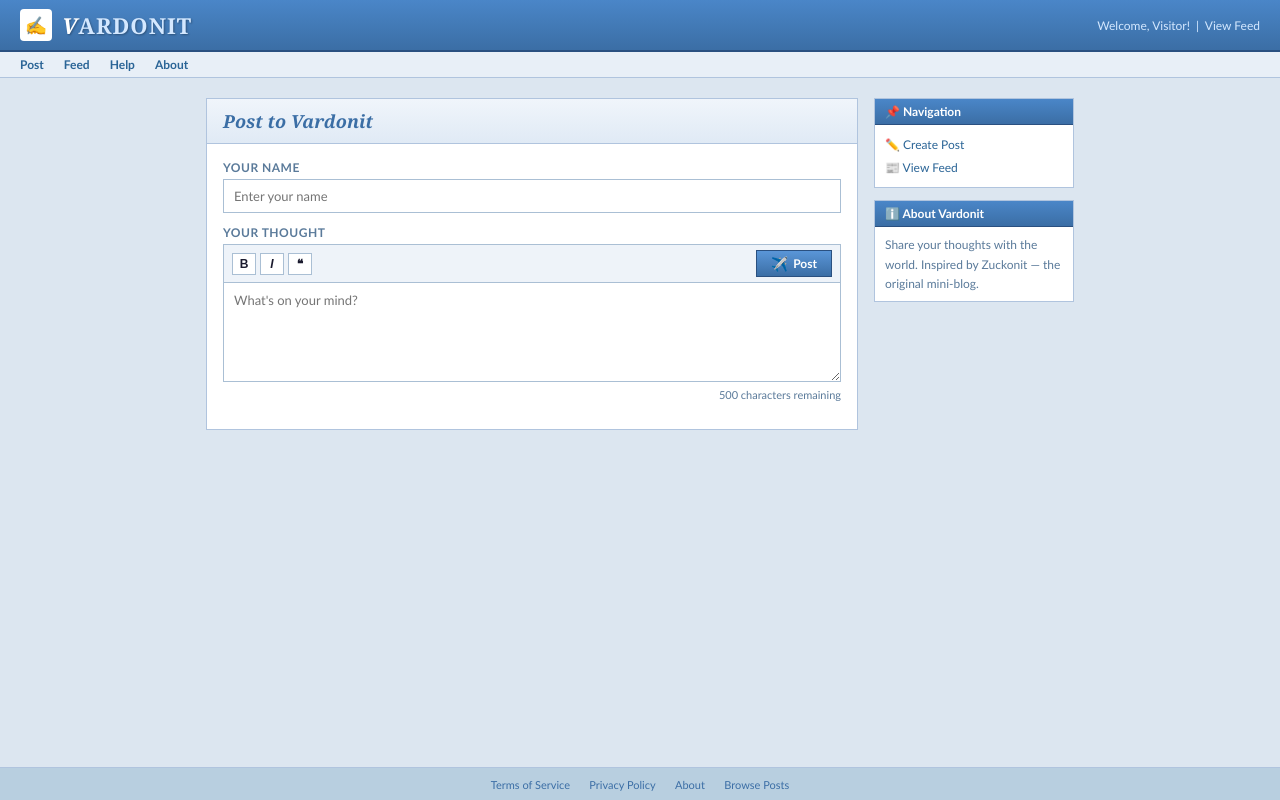
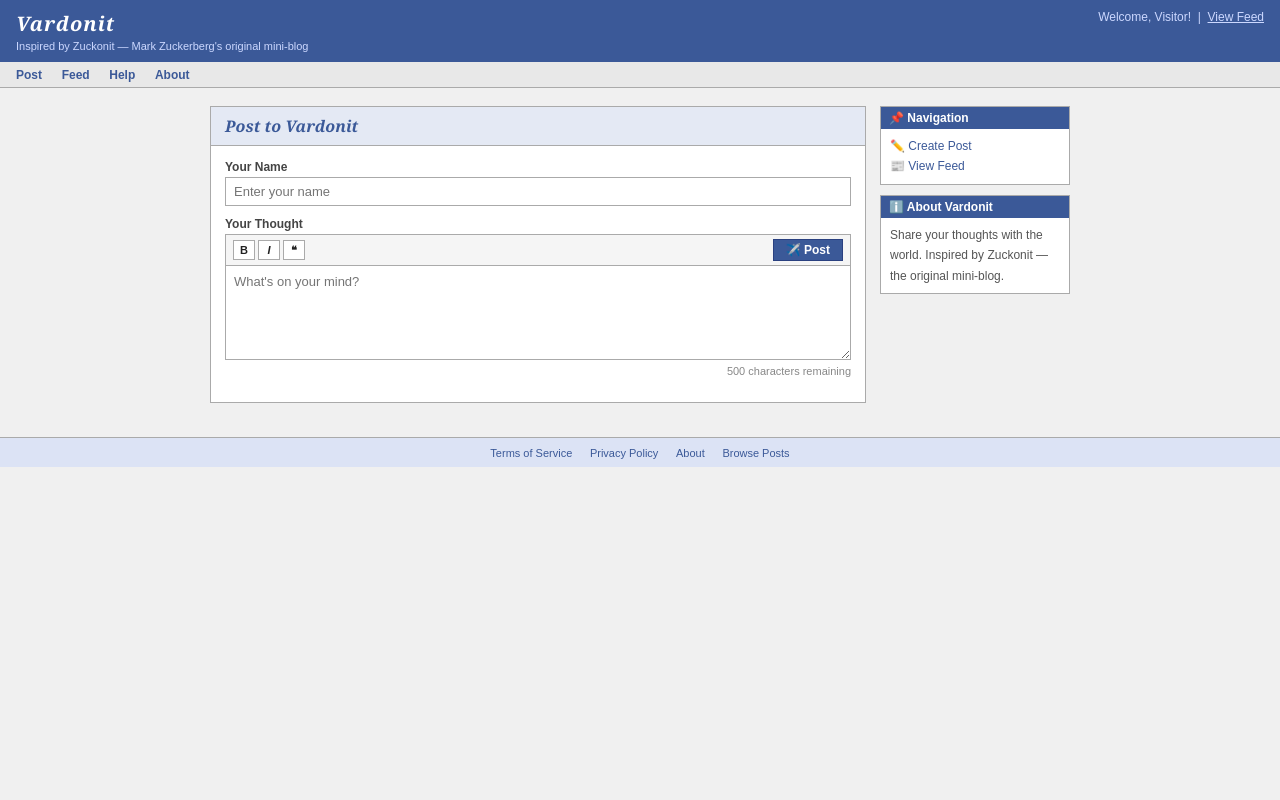
Before and after one commit to vardhanshimpi1-glitch/vardonit, a website: page public/index.html in a window 1280 px wide. Drawn offline with Linux system fonts and the light colour scheme; a web font is replaced by a local one.

Commit message:
simpler design update

```diff
--- a/public/index.html
+++ b/public/index.html
@@ -10,15 +10,16 @@
 
   <!-- TOPBAR -->
   <div class="topbar">
-    <div class="topbar-logo">
-      <div class="logo-icon">✍️</div>
-      <h1>V<span>ARDONIT</span></h1>
+    <div>
+      <h1>Vardonit</h1>
+      <div class="topbar-sub">Inspired by Zuckonit — Mark Zuckerberg's original mini-blog</div>
     </div>
     <div class="topbar-right">
       Welcome, Visitor! &nbsp;|&nbsp; <a href="post.html">View Feed</a>
     </div>
   </div>
 
+  <!-- NAVBAR -->
   <div class="navbar">
     <a href="index.html">Post</a>
     <a href="post.html">Feed</a>
@@ -26,6 +27,7 @@
     <a href="about.html">About</a>
   </div>
 
+  <!-- MAIN -->
   <div class="main-wrapper">
 
     <!-- LEFT: POST FORM -->
--- a/public/style.css
+++ b/public/style.css
@@ -1,374 +1,280 @@
-@import url('https://fonts.googleapis.com/css2?family=Georgia&family=Trebuchet+MS&display=swap');
-
-:root {
-  --bg: #dce6f0;
-  --topbar-bg: #3b6ea5;
-  --topbar-border: #2a5080;
-  --nav-bg: #e8eff7;
-  --nav-border: #b0c4de;
-  --container-bg: #ffffff;
-  --container-border: #b0c4de;
-  --accent: #3b6ea5;
-  --accent-hover: #2a5080;
-  --text: #1a1a2e;
-  --text-muted: #5a7a9a;
-  --link: #2a6496;
-  --link-hover: #1a4070;
-  --post-border: #cdd9e8;
-  --post-hover: #f0f5fb;
-  --btn-bg: #4a86c8;
-  --btn-hover: #2a5080;
-  --btn-text: white;
-  --like-color: #cc3333;
-  --delete-color: #888;
-  --delete-hover: #cc3333;
-  --footer-bg: #b8cfe0;
-  --footer-text: #3b6ea5;
-  --input-border: #aabfd4;
-  --input-focus: #3b6ea5;
-  --success-icon: #4a9e6a;
-}
-
-* {
-  box-sizing: border-box;
+body {
+  background: #f0f0f0;
+  font-family: Arial, sans-serif;
+  font-size: 13px;
+  color: #222;
   margin: 0;
   padding: 0;
 }
 
-body {
-  background-color: var(--bg);
-  font-family: 'Trebuchet MS', Verdana, Arial, sans-serif;
-  font-size: 13px;
-  color: var(--text);
-  min-height: 100vh;
+/* TOPBAR */
+.topbar {
+  background: #3b5998;
+  padding: 10px 16px;
+  color: white;
   display: flex;
-  flex-direction: column;
+  justify-content: space-between;
+  align-items: flex-start;
 }
 
-/* ===== TOPBAR ===== */
-.topbar {
-  background: linear-gradient(180deg, #4a86c8 0%, #3b6ea5 100%);
-  border-bottom: 2px solid var(--topbar-border);
-  padding: 0 20px;
-  display: flex;
-  align-items: center;
-  justify-content: space-between;
-  height: 52px;
+.topbar h1 {
+  font-size: 20px;
+  margin: 0;
+  font-family: Georgia, serif;
+  font-style: italic;
+  font-weight: bold;
+  letter-spacing: 1px;
 }
 
-.topbar-logo {
-  display: flex;
-  align-items: center;
-  gap: 10px;
-}
-
-.topbar-logo .logo-icon {
-  width: 32px;
-  height: 32px;
-  background: white;
-  border-radius: 4px;
-  display: flex;
-  align-items: center;
-  justify-content: center;
-  font-size: 18px;
-}
-
-.topbar-logo h1 {
-  font-family: Georgia, 'Times New Roman', serif;
-  font-size: 22px;
-  font-weight: bold;
-  color: white;
-  letter-spacing: 1px;
-  font-style: italic;
-  text-shadow: 1px 1px 2px rgba(0,0,0,0.3);
-}
-
-.topbar-logo h1 span {
-  font-style: normal;
-  font-weight: 900;
-  color: #d4e8ff;
+.topbar-sub {
+  font-size: 11px;
+  color: #ccd8ff;
+  margin-top: 3px;
 }
 
 .topbar-right {
-  color: #d4e8ff;
   font-size: 12px;
+  color: #ccd8ff;
   text-align: right;
 }
 
 .topbar-right a {
-  color: #d4e8ff;
-  text-decoration: none;
+  color: #ccd8ff;
+  text-decoration: underline;
 }
 
 .topbar-right a:hover {
-  text-decoration: underline;
   color: white;
 }
 
-/* ===== NAV BAR ===== */
+/* NAVBAR */
 .navbar {
-  background: var(--nav-bg);
-  border-bottom: 1px solid var(--nav-border);
-  padding: 5px 20px;
-  display: flex;
-  gap: 20px;
+  background: #e8e8e8;
+  border-bottom: 1px solid #aaa;
+  padding: 5px 16px;
 }
 
 .navbar a {
-  color: var(--link);
+  color: #3b5998;
   text-decoration: none;
   font-size: 12px;
   font-weight: bold;
+  margin-right: 16px;
 }
 
 .navbar a:hover {
   text-decoration: underline;
-  color: var(--link-hover);
 }
 
-/* ===== MAIN LAYOUT ===== */
+/* LAYOUT */
 .main-wrapper {
   display: flex;
-  max-width: 900px;
-  margin: 20px auto;
-  gap: 16px;
-  padding: 0 16px;
-  flex: 1;
-  width: 100%;
+  max-width: 860px;
+  margin: 18px auto;
+  gap: 14px;
+  padding: 0 14px;
 }
 
 .main-content {
   flex: 1;
 }
 
-/* ===== SIDEBAR ===== */
+/* SIDEBAR */
 .sidebar {
-  width: 200px;
+  width: 190px;
   flex-shrink: 0;
 }
 
 .sidebar-box {
-  background: var(--container-bg);
-  border: 1px solid var(--container-border);
-  margin-bottom: 12px;
+  background: white;
+  border: 1px solid #aaa;
+  margin-bottom: 10px;
 }
 
 .sidebar-box-title {
-  background: linear-gradient(180deg, #4a86c8 0%, #3b6ea5 100%);
+  background: #3b5998;
   color: white;
+  font-size: 12px;
   font-weight: bold;
-  font-size: 12px;
-  padding: 5px 10px;
-  border-bottom: 1px solid var(--topbar-border);
+  padding: 4px 8px;
 }
 
 .sidebar-box-content {
-  padding: 8px 10px;
+  padding: 7px 9px;
   font-size: 12px;
-  color: var(--text-muted);
-  line-height: 1.6;
+  color: #555;
+  line-height: 1.7;
 }
 
 .sidebar-box-content a {
-  color: var(--link);
+  color: #3b5998;
   text-decoration: none;
   display: block;
-  padding: 2px 0;
 }
 
 .sidebar-box-content a:hover {
   text-decoration: underline;
 }
 
-/* ===== CONTAINER / CARD ===== */
+/* CONTAINER */
 .container {
-  background: var(--container-bg);
-  border: 1px solid var(--container-border);
-  margin-bottom: 16px;
+  background: white;
+  border: 1px solid #aaa;
+  margin-bottom: 14px;
 }
 
 .container-header {
-  background: linear-gradient(180deg, #f0f5fb 0%, #e0eaf5 100%);
-  border-bottom: 1px solid var(--container-border);
-  padding: 10px 16px;
+  background: #e4e9f4;
+  border-bottom: 1px solid #aaa;
+  padding: 8px 14px;
   display: flex;
   align-items: center;
   justify-content: space-between;
 }
 
 .container-header h2 {
+  font-size: 16px;
   font-family: Georgia, serif;
-  font-size: 18px;
+  font-style: italic;
+  color: #3b5998;
+  margin: 0;
   font-weight: bold;
-  font-style: italic;
-  color: var(--accent);
 }
 
 .container-body {
-  padding: 16px;
+  padding: 14px;
 }
 
-/* ===== FORM ELEMENTS ===== */
+/* FORM */
 .form-group {
-  margin-bottom: 12px;
+  margin-bottom: 11px;
 }
 
 .form-group label {
   display: block;
   font-weight: bold;
   font-size: 12px;
-  margin-bottom: 4px;
-  color: var(--text-muted);
-  text-transform: uppercase;
-  letter-spacing: 0.5px;
+  margin-bottom: 3px;
+  color: #444;
 }
 
 .form-group input,
 .form-group textarea {
   width: 100%;
-  padding: 8px 10px;
-  border: 1px solid var(--input-border);
-  font-family: 'Trebuchet MS', sans-serif;
+  padding: 6px 8px;
+  border: 1px solid #aaa;
+  font-family: Arial, sans-serif;
   font-size: 13px;
-  color: var(--text);
+  color: #222;
   background: white;
   outline: none;
-  transition: border-color 0.15s;
+  box-sizing: border-box;
 }
 
 .form-group input:focus,
 .form-group textarea:focus {
-  border-color: var(--input-focus);
-  box-shadow: 0 0 0 2px rgba(59,110,165,0.12);
+  border-color: #3b5998;
 }
 
 .form-group textarea {
   resize: vertical;
-  min-height: 100px;
+  min-height: 95px;
   line-height: 1.5;
 }
 
-/* ===== TOOLBAR (formatting bar above textarea) ===== */
+/* TOOLBAR */
 .toolbar {
+  background: #f5f5f5;
+  border: 1px solid #aaa;
+  border-bottom: none;
+  padding: 4px 7px;
   display: flex;
   align-items: center;
   justify-content: space-between;
-  background: #eef3f9;
-  border: 1px solid var(--input-border);
-  border-bottom: none;
-  padding: 5px 8px;
 }
 
 .toolbar-left {
   display: flex;
-  gap: 4px;
+  gap: 3px;
 }
 
 .toolbar-btn {
-  width: 24px;
-  height: 22px;
+  width: 22px;
+  height: 20px;
   background: white;
-  border: 1px solid #aabfd4;
+  border: 1px solid #aaa;
+  cursor: pointer;
+  font-size: 11px;
+  font-weight: bold;
+  color: #222;
+}
+
+.toolbar-btn:hover {
+  background: #dce3f5;
+}
+
+.post-btn {
+  background: #3b5998;
+  border: 1px solid #2a4080;
+  color: white;
+  padding: 3px 12px;
   cursor: pointer;
   font-size: 12px;
   font-weight: bold;
-  color: var(--text);
-  display: flex;
-  align-items: center;
-  justify-content: center;
-  transition: background 0.1s;
-}
-
-.toolbar-btn:hover {
-  background: #d4e4f5;
-}
-
-.post-btn {
-  background: linear-gradient(180deg, #5a96d8 0%, #3b6ea5 100%);
-  border: 1px solid var(--topbar-border);
-  color: white;
-  padding: 4px 14px;
-  cursor: pointer;
-  font-size: 12px;
-  font-weight: bold;
-  font-family: 'Trebuchet MS', sans-serif;
-  display: flex;
-  align-items: center;
-  gap: 5px;
-  transition: background 0.15s;
+  font-family: Arial, sans-serif;
 }
 
 .post-btn:hover {
-  background: linear-gradient(180deg, #4a86c8 0%, #2a5080 100%);
+  background: #2a4080;
 }
 
-.post-btn .btn-icon {
-  font-size: 14px;
+/* CHAR COUNTER */
+.char-counter {
+  font-size: 11px;
+  color: #888;
+  text-align: right;
+  margin-top: 2px;
 }
 
-/* ===== CHAR COUNTER ===== */
-.char-counter {
-  font-size: 11px;
-  color: var(--text-muted);
-  text-align: right;
-  margin-top: 3px;
-}
+.char-counter.warning { color: #bb6600; }
+.char-counter.danger  { color: #cc0000; }
 
-.char-counter.warning {
-  color: #cc7700;
-}
-
-.char-counter.danger {
-  color: #cc3333;
-}
-
-/* ===== POSTS FEED ===== */
+/* POSTS */
 .post-item {
-  border-bottom: 1px solid var(--post-border);
-  padding: 12px 0;
-  transition: background 0.1s;
+  border-bottom: 1px solid #ddd;
+  padding: 10px 0;
 }
 
 .post-item:last-child {
   border-bottom: none;
 }
 
-.post-item:hover {
-  background: var(--post-hover);
-  margin: 0 -16px;
-  padding: 12px 16px;
-}
-
 .post-meta {
   font-size: 12px;
-  color: var(--text-muted);
-  margin-bottom: 6px;
-  display: flex;
-  align-items: center;
-  gap: 6px;
-  flex-wrap: wrap;
+  color: #666;
+  margin-bottom: 5px;
 }
 
 .post-username {
   font-weight: bold;
-  color: var(--accent);
-  font-size: 13px;
+  color: #3b5998;
 }
 
 .post-dot {
   color: #aaa;
+  margin: 0 4px;
 }
 
 .post-time {
-  color: var(--text-muted);
+  color: #888;
   font-size: 11px;
 }
 
 .post-text {
-  font-size: 14px;
+  font-size: 13px;
   line-height: 1.6;
-  color: var(--text);
-  margin-bottom: 8px;
+  color: #222;
+  margin-bottom: 7px;
   word-wrap: break-word;
   white-space: pre-wrap;
 }
@@ -376,91 +282,74 @@ body {
 .post-actions {
   display: flex;
   align-items: center;
-  gap: 10px;
+  gap: 8px;
   font-size: 12px;
 }
 
 .like-count {
-  color: var(--like-color);
+  color: #cc0000;
   font-weight: bold;
-  display: flex;
-  align-items: center;
-  gap: 3px;
-  font-size: 13px;
 }
 
 .action-btn {
   background: white;
-  border: 1px solid #aabfd4;
-  color: var(--link);
-  padding: 2px 10px;
+  border: 1px solid #aaa;
+  color: #3b5998;
+  padding: 2px 9px;
   cursor: pointer;
   font-size: 11px;
-  font-family: 'Trebuchet MS', sans-serif;
-  transition: all 0.1s;
+  font-family: Arial, sans-serif;
 }
 
 .action-btn:hover {
-  background: #d4e4f5;
-  border-color: var(--accent);
+  background: #dce3f5;
 }
 
 .action-btn.delete-btn {
-  color: var(--delete-color);
+  color: #888;
   border-color: #ccc;
 }
 
 .action-btn.delete-btn:hover {
   background: #fde8e8;
-  border-color: var(--delete-hover);
-  color: var(--delete-hover);
+  color: #cc0000;
+  border-color: #cc0000;
 }
 
 .action-btn.liked {
   background: #fde8e8;
-  border-color: var(--like-color);
-  color: var(--like-color);
+  border-color: #cc0000;
+  color: #cc0000;
 }
 
-/* ===== EMPTY STATE ===== */
+/* EMPTY STATE */
 .empty-state {
   text-align: center;
-  padding: 40px 20px;
-  color: var(--text-muted);
+  padding: 30px 16px;
+  color: #888;
 }
 
-.empty-state .empty-icon {
-  font-size: 40px;
+.empty-state p {
   margin-bottom: 10px;
 }
 
-.empty-state p {
-  font-size: 13px;
-  margin-bottom: 12px;
+.empty-state a {
+  color: #3b5998;
 }
 
-.empty-state a {
-  color: var(--link);
-}
-
-/* ===== SUCCESS PAGE ===== */
-.success-icon {
-  font-size: 48px;
-  margin-bottom: 10px;
-}
-
+/* SUCCESS PAGE */
 .success-title {
   font-family: Georgia, serif;
-  font-size: 26px;
+  font-size: 24px;
   font-weight: bold;
-  color: var(--accent);
+  color: #3b5998;
   margin-bottom: 6px;
 }
 
 .success-sub {
-  color: var(--text-muted);
+  color: #666;
   font-size: 13px;
-  margin-bottom: 20px;
+  margin-bottom: 16px;
 }
 
 .success-links {
@@ -469,18 +358,17 @@ body {
 }
 
 .success-links li {
-  padding: 5px 0;
+  padding: 4px 0;
   font-size: 13px;
 }
 
 .success-links li::before {
   content: '• ';
-  color: var(--accent);
-  font-weight: bold;
+  color: #3b5998;
 }
 
 .success-links a {
-  color: var(--link);
+  color: #3b5998;
   text-decoration: none;
 }
 
@@ -488,74 +376,53 @@ body {
   text-decoration: underline;
 }
 
-/* ===== FOOTER ===== */
+/* ALERT */
+.alert {
+  padding: 7px 10px;
+  border: 1px solid;
+  margin-bottom: 10px;
+  font-size: 12px;
+}
+
+.alert-error {
+  background: #fde8e8;
+  border-color: #cc0000;
+  color: #cc0000;
+}
+
+/* POST COUNT BADGE */
+.post-count-badge {
+  font-size: 11px;
+  background: #3b5998;
+  color: white;
+  padding: 1px 7px;
+  border-radius: 8px;
+}
+
+/* LOADING */
+.loading {
+  text-align: center;
+  padding: 18px;
+  color: #888;
+  font-size: 12px;
+}
+
+/* FOOTER */
 .footer {
-  background: var(--footer-bg);
-  border-top: 1px solid var(--nav-border);
-  padding: 8px 20px;
+  background: #dce3f5;
+  border-top: 1px solid #aaa;
+  padding: 7px 16px;
   text-align: center;
-  margin-top: auto;
+  margin-top: 20px;
 }
 
 .footer a {
-  color: var(--footer-text);
+  color: #3b5998;
   text-decoration: none;
   font-size: 11px;
-  margin: 0 8px;
+  margin: 0 7px;
 }
 
 .footer a:hover {
   text-decoration: underline;
 }
-
-/* ===== LOADING ===== */
-.loading {
-  text-align: center;
-  padding: 20px;
-  color: var(--text-muted);
-  font-size: 12px;
-}
-
-/* ===== ALERT ===== */
-.alert {
-  padding: 8px 12px;
-  border: 1px solid;
-  margin-bottom: 12px;
-  font-size: 12px;
-}
-
-.alert-error {
-  background: #fde8e8;
-  border-color: #cc3333;
-  color: #cc3333;
-}
-
-.alert-success {
-  background: #e8fdf0;
-  border-color: #4a9e6a;
-  color: #2a6e4a;
-}
-
-/* ===== POST COUNT BADGE ===== */
-.post-count-badge {
-  font-size: 11px;
-  background: var(--accent);
-  color: white;
-  padding: 2px 7px;
-  border-radius: 10px;
-}
-
-/* ===== SCROLLBAR ===== */
-::-webkit-scrollbar {
-  width: 8px;
-}
-::-webkit-scrollbar-track {
-  background: var(--bg);
-}
-::-webkit-scrollbar-thumb {
-  background: #aabfd4;
-  border-radius: 4px;
-}
-::-webkit-scrollbar-thumb:hover {
-  background: var(--accent);
-}
```
Also changed, not shown: posts.json (+0 -7 lines), public/about.html (+3 -3 lines), public/help.html (+3 -3 lines), public/post.html (+3 -3 lines), public/success.html (+3 -3 lines).
